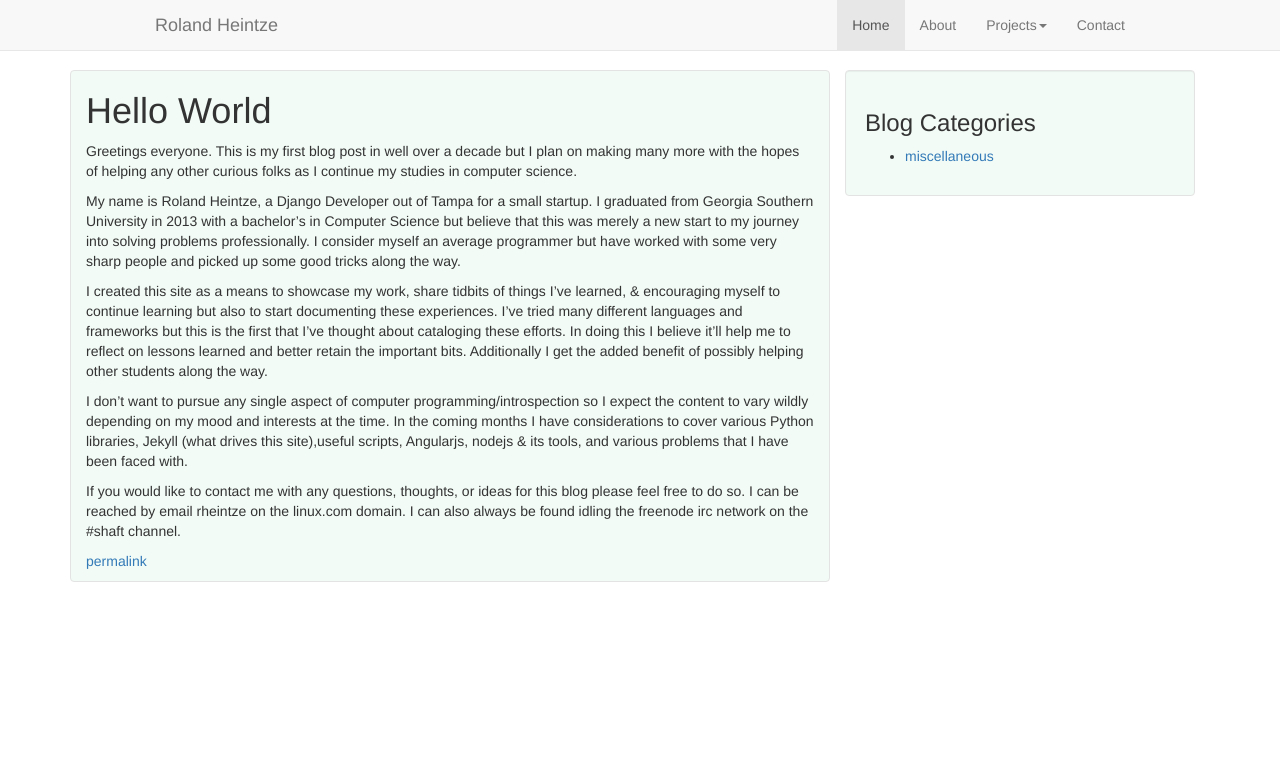
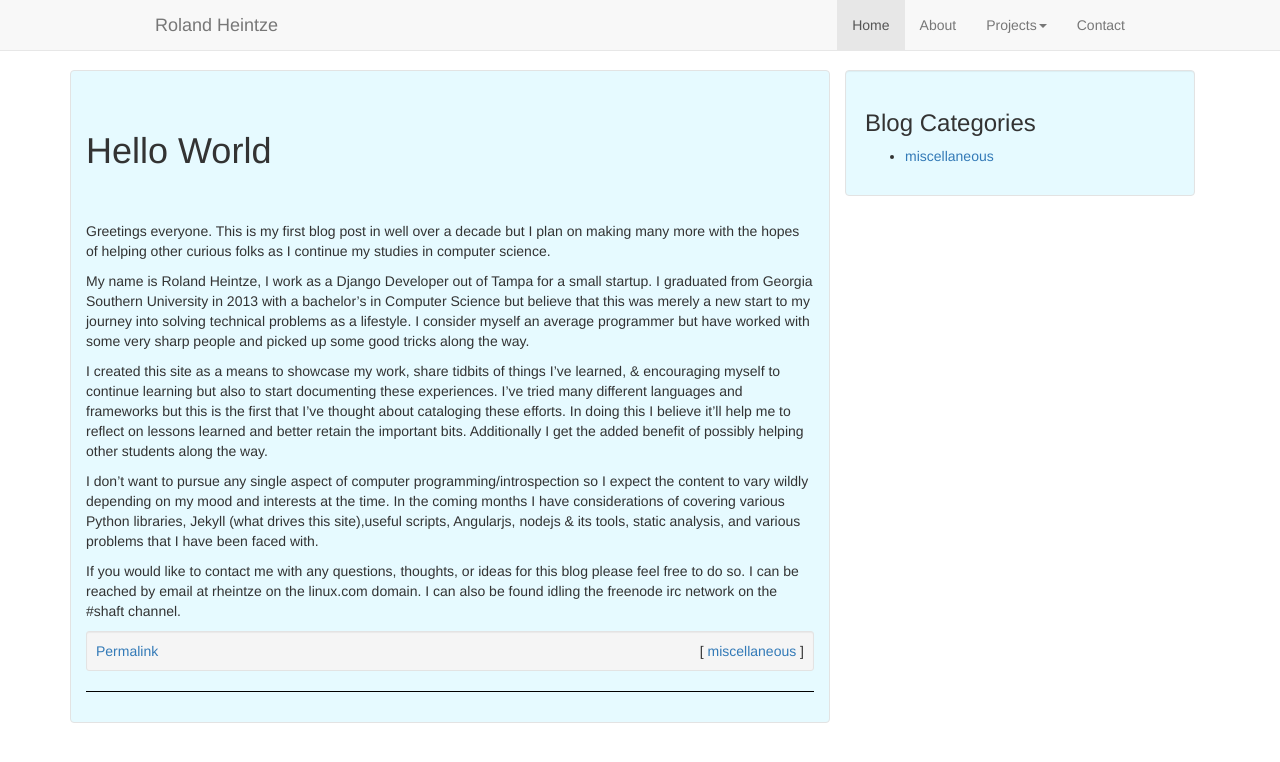
Before and after one commit to frsilent/frsilent.github.io, a Jekyll site: the page built from index.md, in a window 1280 px wide. Shown: the top 762 px of the page. Built offline with Jekyll 4.4.1, drawn with Linux system fonts in a browser that asks for light colours; nearby versions of some CDN libraries.

Commit message:
Finalized first post. Fingers crossed....

```diff
--- a/_posts/2014-07-04-first-post.md
+++ /dev/null
@@ -1,17 +0,0 @@
----
-title: "Roland's Portfolio"
-categories: ['miscellaneous']
-layout: default
----
-
-# Hello World
-
-Greetings everyone. This is my first blog post in well over a decade but I plan on making many more with the hopes of helping any other curious folks as I continue my studies in computer science.
-
-My name is Roland Heintze, a Django Developer out of Tampa for a small startup. I graduated from Georgia Southern University in 2013 with a bachelor's in Computer Science but believe that this was merely a new start to my journey into solving problems professionally. I consider myself an average programmer but have worked with some very sharp people and picked up some good tricks along the way.
-
-I created this site as a means to showcase my work, share tidbits of things I've learned, & encouraging myself to continue learning but also to start documenting these experiences. I've tried many different languages and frameworks but this is the first that I've thought about cataloging these efforts. In doing this I believe it'll help me to reflect on lessons learned and better retain the important bits. Additionally I get the added benefit of possibly helping other students along the way.
-
-I don't want to pursue any single aspect of computer programming/introspection so I expect the content to vary wildly depending on my mood and interests at the time. In the coming months I have considerations to cover various Python libraries, Jekyll (what drives this site),useful scripts, Angularjs, nodejs & its tools, and various problems that I have been faced with.
-
-If you would like to contact me with any questions, thoughts, or ideas for this blog please feel free to do so. I can be reached by email rheintze on the linux.com domain. I can also always be found idling the freenode irc network on the #shaft channel.
--- /dev/null
+++ b/_posts/2014-07-06-first-post.md
@@ -0,0 +1,17 @@
+---
+title: "Hello World"
+categories: ['miscellaneous']
+layout: default
+---
+
+# Hello World
+
+Greetings everyone. This is my first blog post in well over a decade but I plan on making many more with the hopes of helping other curious folks as I continue my studies in computer science.
+
+My name is Roland Heintze, I work as a Django Developer out of Tampa for a small startup. I graduated from Georgia Southern University in 2013 with a bachelor's in Computer Science but believe that this was merely a new start to my journey into solving technical problems as a lifestyle. I consider myself an average programmer but have worked with some very sharp people and picked up some good tricks along the way.
+
+I created this site as a means to showcase my work, share tidbits of things I've learned, & encouraging myself to continue learning but also to start documenting these experiences. I've tried many different languages and frameworks but this is the first that I've thought about cataloging these efforts. In doing this I believe it'll help me to reflect on lessons learned and better retain the important bits. Additionally I get the added benefit of possibly helping other students along the way.
+
+I don't want to pursue any single aspect of computer programming/introspection so I expect the content to vary wildly depending on my mood and interests at the time. In the coming months I have considerations of covering various Python libraries, Jekyll (what drives this site),useful scripts, Angularjs, nodejs & its tools, static analysis, and various problems that I have been faced with.
+
+If you would like to contact me with any questions, thoughts, or ideas for this blog please feel free to do so. I can be reached by email at rheintze on the linux.com domain. I can also be found idling the freenode irc network on the #shaft channel.
--- a/css/project.css
+++ b/css/project.css
@@ -6,8 +6,16 @@ body {
     padding-top: 70px;
 }
 
+h1 {
+    padding-top: 40px;
+    padding-bottom: 40px;
+}
+
 .content-pane, .sidebar {
-    background-color: #F2FBF6;
+    /*background-color: #F2FBF6;*/
+    /*background-color: #F8FEFF;*/
+    background-color: #E6FAFF;
+    margin-bottom: 30px;
 }
 
 .content-pane {
@@ -15,3 +23,13 @@ body {
     border-radius: 4px;
     min-height: 400px;
 }
+
+.post-category-list {
+    float: right;
+}
+
+.post {
+    border-bottom: 1px solid black;
+    margin-bottom: 30px;
+    padding-bottom: -30px;
+}
--- a/index.md
+++ b/index.md
@@ -4,6 +4,15 @@ layout: default
 ---
 
 {% for post in site.posts %}
-{{ post.content }}
-[permalink]({{ post.url }})
+<div class="post">
+    {{ post.content }}
+    <div class="well well-sm">
+        <a href="{{ post.url }}">Permalink</a>
+        <div class="post-category-list">[{% for category in post.categories %}
+            <a href="/categories/{{ category }}/">{{ category }}</a>
+            {% unless forloop.last %},{% endunless %}
+            {% endfor %}]
+        </div>
+    </div>
+</div>
 {% endfor %}
```
Also changed, not shown: README.md, 1 other file.
